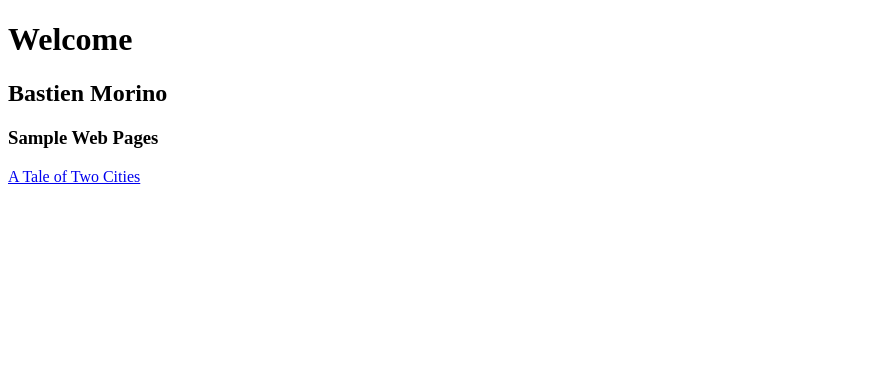
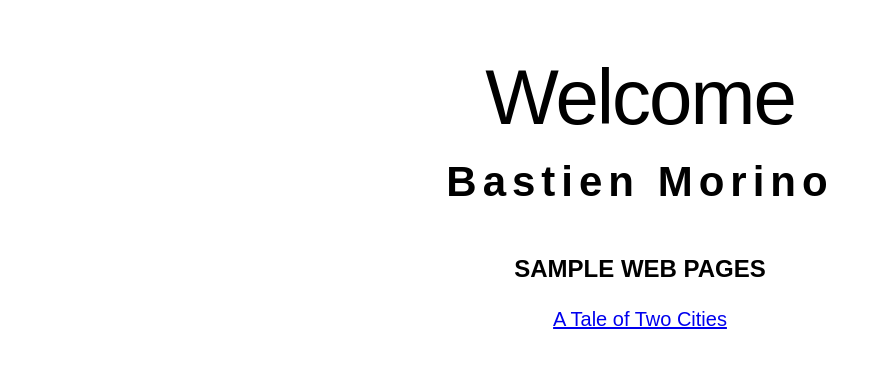
Before and after one commit to MrGhastien/MrGhastien.github.io, a plain HTML site: page index.html in a window 1280 px wide. Shown: the whole page, without its empty margins (0-881 px from the left). Drawn offline with Linux system fonts and the light colour scheme.

Commit message:
Add stylesheets

```diff
--- /dev/null
+++ b/assets/css/global.css
@@ -0,0 +1,50 @@
+/*  ============= WEB BROWSER RESETS ============ */
+* { margin: 0; padding: 0; border: none }
+*, *::before, *::after { box-sizing: border-box }
+html { height: 100%; font-size: 100%; font: inherit; vertical-align: baseline;
+scroll-behavior: smooth; scroll-padding-top: 20px }
+body { /* max-width: 1920px; */ line-height: 1.5; margin-left: auto; margin-right: auto;
+min-height: 100vh; text-rendering: optimizeSpeed }
+img { width: 100%; height: auto; display: block }
+input, button, textarea, select { font: inherit }
+
+/* ================= ENDS ================ */
+
+/* Desktops */
+@media (min-width: 768px) { body { padding: 4% 20% } }
+
+/* Mobiles */
+@media (max-width: 767px) { body { padding: 12% 8% } }
+
+body {
+    text-align: center;
+    font-family: sans-serif;
+}
+
+h1 {
+    font-size: 78px;
+    font-weight: normal;
+    letter-spacing: -2px;
+    margin-bottom: 12px;
+    line-height: 1.2;
+}
+
+h2 {
+    font-size: 42px;
+    letter-spacing: 6px;
+    margin-bottom: 48px;
+    line-height: 1.2;
+}
+
+h3 {
+    font-size: 24px;
+    margin-top: 48px;
+    margin-bottom: 20px;
+    line-height: 1.2;
+    text-transform: uppercase;
+}
+
+p {
+    font-size: 20px;
+    margin-bottom: 16px;
+}
--- /dev/null
+++ b/exercises/assets/css/style-1.css
@@ -0,0 +1,43 @@
+/*  ============= WEB BROWSER RESETS ============ */
+* { margin: 0; padding: 0; border: none }
+*, *::before, *::after { box-sizing: border-box }
+html { height: 100%; font-size: 100%; font: inherit; vertical-align: baseline;
+scroll-behavior: smooth; scroll-padding-top: 20px }
+body { max-width: 1600px; line-height: 1.5; margin-left: auto; margin-right: auto;
+min-height: 100vh; text-rendering: optimizeSpeed }
+img { width: 100%; height: auto; display: block }
+h1, h2, h3, h4 { width: 100% }
+input, button, textarea, select { font: inherit }
+
+/* ================= ENDS ================ */
+
+/* Desktops */
+@media (min-width: 768px) { body { padding: 4% 20% } }
+
+/* Mobiles */
+@media (max-width: 767px) { body { padding: 12% 8% } }
+
+h1 {
+    font-size: 84px;
+    text-align: center;
+    font-weight: normal;
+    letter-spacing: -2px;
+    margin-bottom: 32px;
+}
+
+h2 {
+    font-size: 36px;
+    margin-bottom: 4px;
+}
+
+h3 {
+    font-size: 24px;
+    margin-bottom: 4px;
+}
+
+p {
+    font-size: 18px;
+    font-family: sans-serif;
+    line-height: 1.6;
+    margin-bottom: 20px;
+}
--- a/index.html
+++ b/index.html
@@ -6,6 +6,7 @@
     <meta name="viewport" content="width=device-width, initial-scale=1.0">
     <title>Bastien Morino | Home Page</title>
     <meta name="description" content="Welcome to my website that showcases some of my digital creations.">
+    <link rel="stylesheet" href="assets/css/global.css">
 </head>
 
 
```
Also changed, not shown: exercises/page-1.html (+1 -0 lines).
